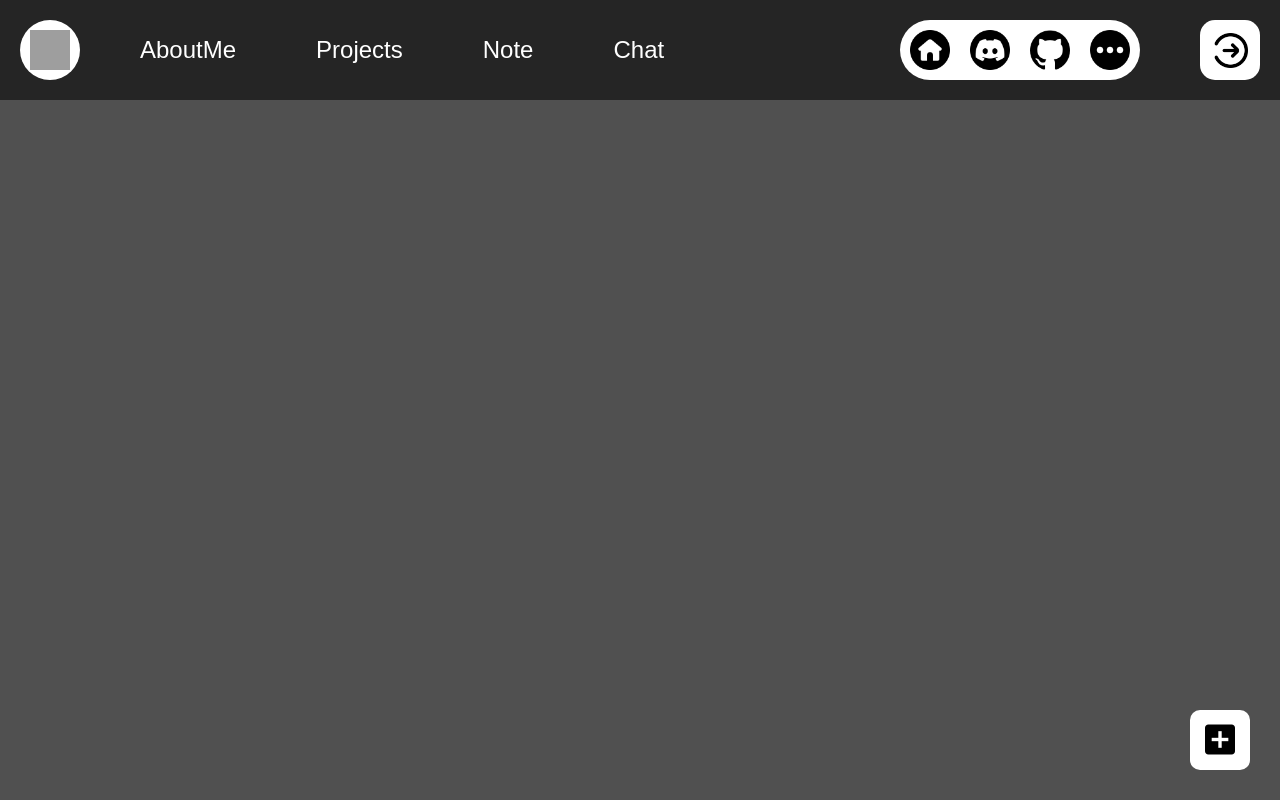
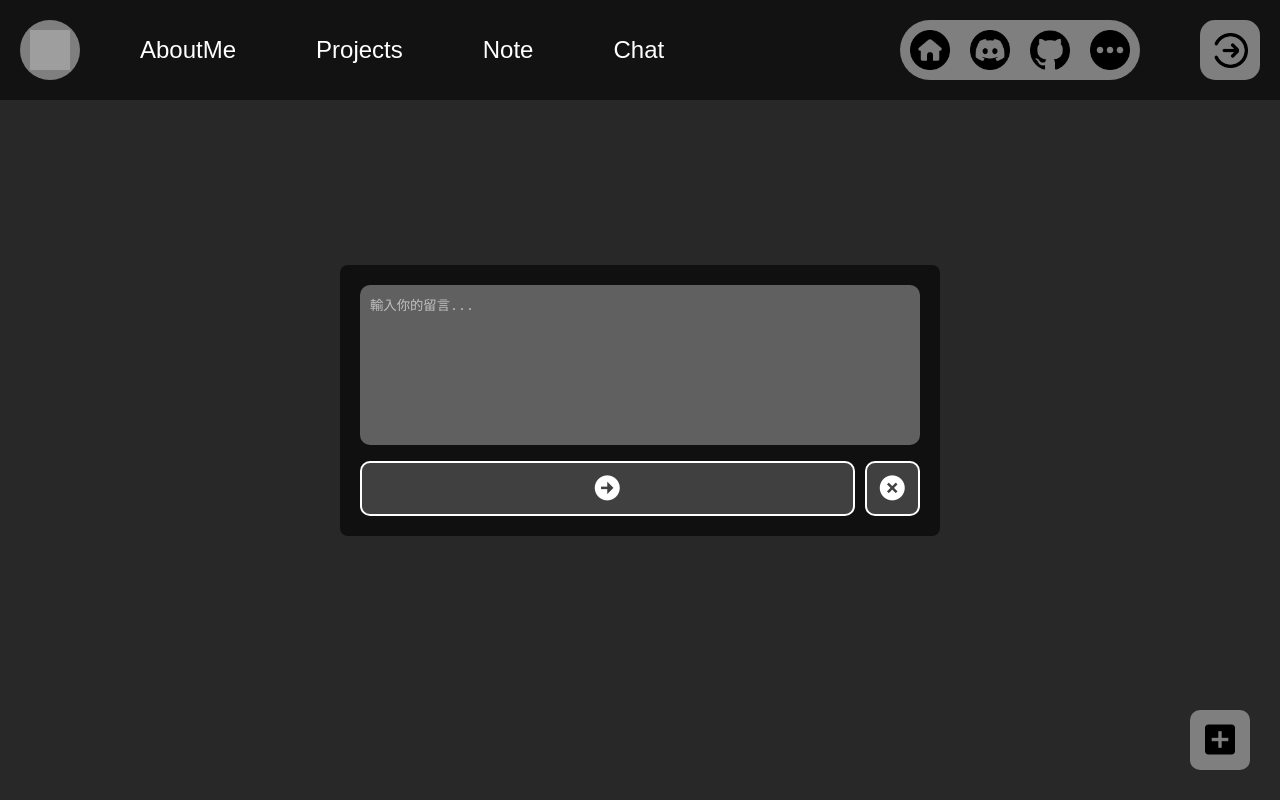
Before and after one commit to ChenBox-carton/vue-blog, a Vue app: page /note in a window 1280 px wide. Both pictures are taken after a click on the button 1220 px from the left and 740 px from the top of the page. Built offline with nearby package versions, Linux system fonts and the light colour scheme; grey boxes are pictures that could not be loaded; a web font is replaced by a local one.

Commit message:
update note page (1.1)

```diff
--- a/src/components/navigate-link/note.vue
+++ b/src/components/navigate-link/note.vue
@@ -1,17 +1,60 @@
 <template>
 <navigate/>
 <div class="container">
-  <button class="creatNote">
-    <i class='bx bxs-plus-square'></i>
-  </button>
-</div>
+    <div v-for="note in notes" :key="note.id" class="note">
+      <p>{{ note.content }}</p>
+    </div>
+
+    <button class="creatNote" @click="showForm = !showForm">
+      <i class='bx bxs-plus-square'></i>
+    </button>
+
+    <div v-if="showForm" class="form-overlay">
+      <div class="form-container">
+        <textarea v-model="newNote" placeholder="輸入你的留言..."></textarea>
+        <div class="form-button">
+          <button @click="addNote" class="submit">
+            <i class='bx bxs-right-arrow-circle'></i>
+          </button>
+          <button @click="showForm = !showForm" class="abandon">
+            <i class='bx bxs-x-circle'></i>
+          </button>
+        </div>
+      </div>
+    </div>
+  </div>
 </template>
 
 <script setup>
+import { ref } from 'vue';
 import navigate from '../navigate.vue';
+
+const notes = ref([]);
+const showForm = ref(false);
+const newNote = ref('');
+
+function addNote() {
+  if (newNote.value.trim()) {
+    notes.value.push({ id: Date.now(), content: newNote.value });
+    newNote.value = '';
+    showForm.value = false;
+  }
+}
 </script>
 
 <style scoped>
+
+.container {
+  padding: 20px;
+}
+
+.note {
+  padding: 10px;
+  background-color: #404040;
+  margin-bottom: 10px;
+  border-radius: 5px;
+}
+
 .creatNote {
   width: 60px;
   height: 60px;
@@ -40,4 +83,73 @@ import navigate from '../navigate.vue';
 .creatNote i:hover {
   transform: scale(1.2);
 }
+
+.form-overlay {
+  position: fixed;
+  top: 0;
+  left: 0;
+  width: 100%;
+  height: 100%;
+  background: rgba(0, 0, 0, 0.5);
+  display: flex;
+  justify-content: center;
+  align-items: center;
+}
+
+.form-container {
+  background: #101010;
+  padding: 20px;
+  border-radius: 8px;
+  max-width: 600px;
+  width: 80%;
+}
+
+.form-container textarea {
+  width: 100%;
+  height: 160px;
+  margin-bottom: 10px;
+  color:#fff;
+  background-color: #606060;
+  border: none;
+  border-radius: 10px;
+  resize: none;
+  padding: 10px
+}
+
+.form-container textarea::placeholder {
+  color: rgba(255, 255, 255, 0.6);
+}
+
+.form-container .form-button{
+  display: flex;
+  gap: 10px;
+}
+
+.form-container button {
+  padding: 10px;
+  background-color: #404040;
+  border: 2px solid #fff;
+  border-radius: 10px;
+  color: #fff;
+  cursor: pointer;
+  transition: all 0.4s ease;
+}
+
+.form-container .submit {
+  width: 90%;
+}
+
+.form-container .abandon {
+  width: 10%;
+}
+
+.form-container button i {
+  font-size: 30px;
+}
+
+.form-container button:hover {
+  color:#ffaf01;
+  border-color: #ffaf01;
+}
+
 </style>
--- a/src/components/navigate.vue
+++ b/src/components/navigate.vue
@@ -207,7 +207,7 @@ button img {
     transform: scale(1.2);
 }
 
-/* nav白線 */
+/* nav線 */
 .nav a::after {
     content: '';
     position: absolute;
@@ -215,7 +215,7 @@ button img {
     bottom: 0;
     width: 100%;
     height: 3px;
-    background-color: #fff;
+    background-color: #ffaf01;
     transform: scaleX(0);
     transform-origin: right;
     transition: transform 0.4s ease;
```
